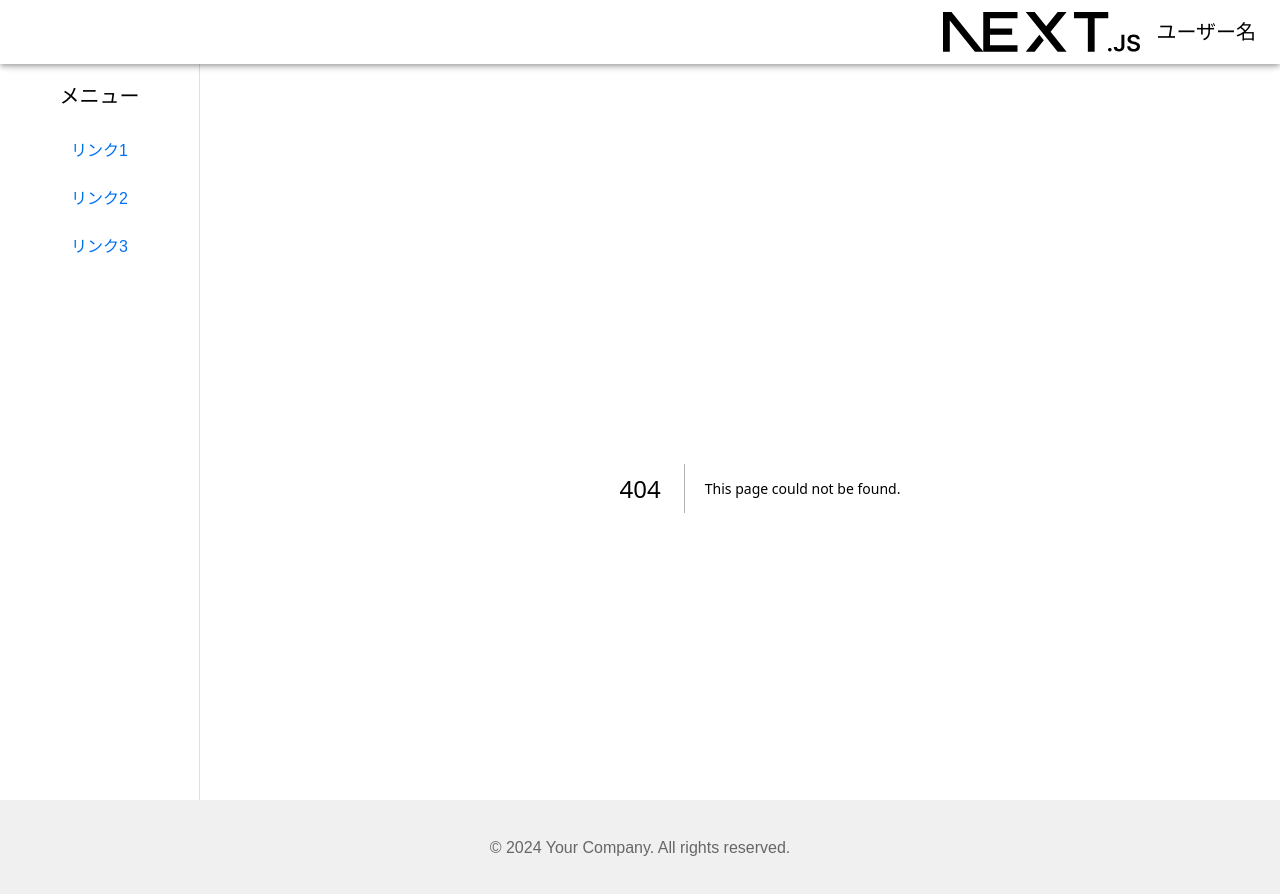
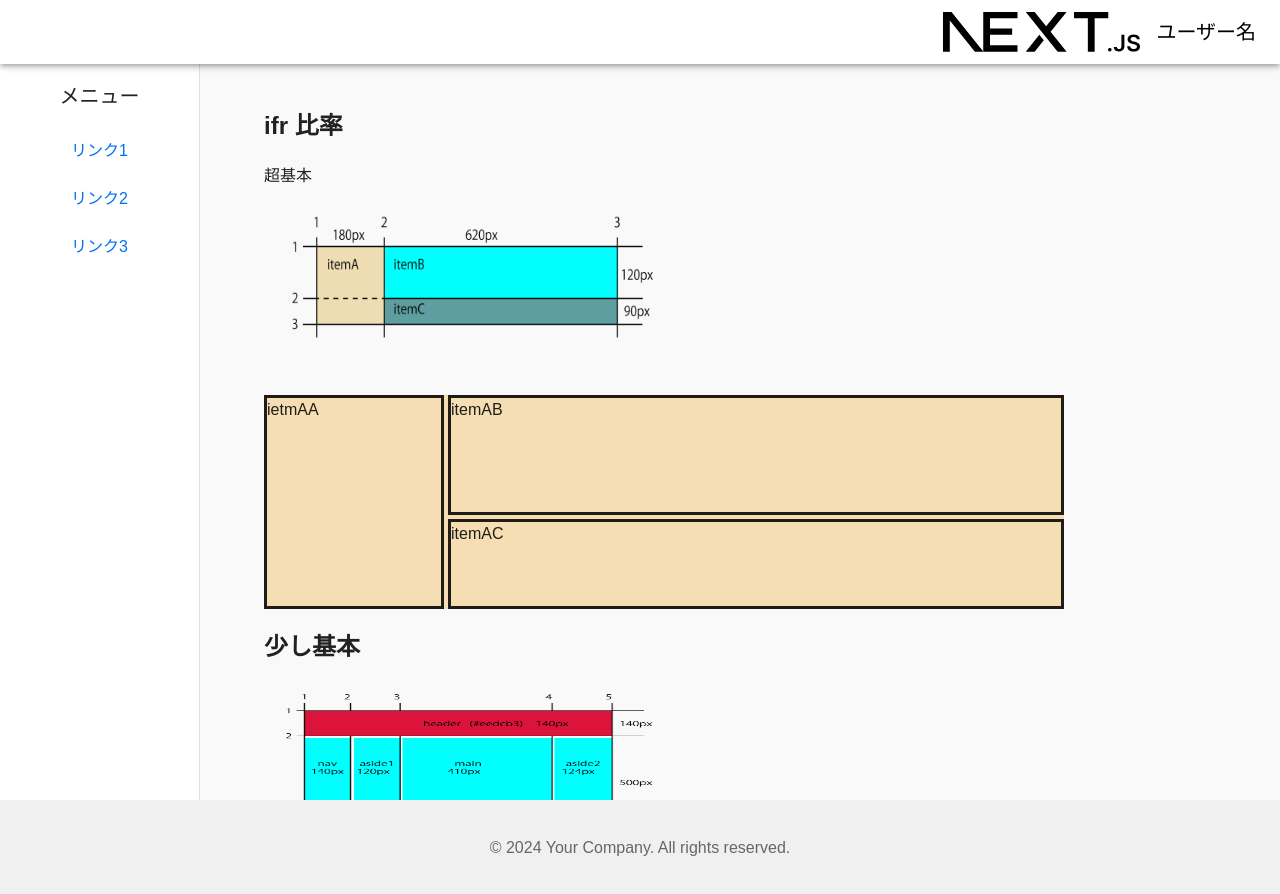
Before and after one commit to yamamoto04150422/next-msw, a Next.js app: page /simpleGrid in a window 1280 px wide. Before the commit this address had no page. Built offline with nearby package versions, Linux system fonts and the light colour scheme.

Commit message:
grid standard

```diff
--- a/src/app/page.tsx
+++ b/src/app/page.tsx
@@ -86,6 +86,12 @@ export default function Home() {
       <h1>
         <Link href="/primeReact/validate">primeReact/validate</Link>
       </h1>
+      <h1>
+        <Link href="/simpleGrid">simpleGrid</Link>
+      </h1>
+      <h1>
+        <Link href="/iphoneGrid">iphoneGrid</Link>
+      </h1>
     </main>
   );
 }
--- /dev/null
+++ b/src/app/simpleGrid/grid.css
@@ -0,0 +1,110 @@
+.containerA {
+  background-color: wheat;
+  gap: 4px;
+  display: grid;
+  width: 800px;
+  grid-template-columns: 180px 1fr;
+  grid-template-rows: 120px 90px;
+}
+
+.itemAA {
+  grid-column: 1 / 2;
+  /* start end が省略可能 */
+  /* grid-column-start: 1;
+  grid-column-end: 2; */
+  grid-row: 1 / 3;
+  /* grid-row-start: 1;
+  grid-row-end: 3; */
+  border: solid;
+}
+
+.itemAB {
+  border: solid;
+  grid-column: 2/3;
+  grid-row: 1/2;
+}
+
+.itemAC {
+  grid-column: 2/3;
+  grid-row: 2/3;
+  border: solid;
+}
+
+.containerB {
+  background-color: wheat;
+  /* gap: 4px; */
+  display: grid;
+  width: 800px;
+  grid-template-columns: 140px 120px 410px 1fr;
+  grid-template-rows: 140px 500px 120px;
+  /* 中央寄せ */
+  margin: 0 auto;
+}
+
+.headerB {
+  grid-column: 1/5;
+  /* 数字が続いている場合は省略可能 */
+  /* grid-row: 1/2; */
+  grid-row: 1;
+  border: solid;
+  margin-bottom: 2px;
+}
+
+.navB {
+  grid-column: 1;
+  grid-row: 2;
+  border: solid;
+  margin-right: 2px;
+}
+.aside1B {
+  grid-column: 2;
+  grid-row: 2;
+  border: solid;
+  margin-right: 2px;
+}
+.mainB {
+  grid-column: 3;
+  grid-row: 2;
+  border: solid;
+  margin-right: 2px;
+}
+
+.aside2B {
+  grid-column: 4;
+  grid-row: 2;
+  border: solid;
+}
+
+.footerB {
+  grid-column: 1/5;
+  grid-row: 3;
+  border: solid;
+  margin-top: 2px;
+}
+
+.containerC {
+  background-color: wheat;
+  /* gap: 4px; */
+  display: grid;
+  width: 800px;
+  grid-template-columns: 2fr 3fr 1fr;
+  grid-template-rows: 140px 500px 120px;
+  /* 中央寄せ */
+  margin: 0 auto;
+  gap: 40px 20px;
+}
+
+.headerC,
+.footerC {
+  grid-column: 1/4;
+  /* 省略可能 */
+  /* grid-row: 1; */
+  border: solid;
+}
+.aside1C,
+.mainC,
+.aside2C {
+  /* grid-column: 1;
+  grid-row: 2; */
+  border: solid;
+}
--- /dev/null
+++ b/src/app/simpleGrid/page.tsx
@@ -0,0 +1,39 @@
+"use client";
+
+import Image from "next/image";
+import "./grid.css";
+
+export default function page() {
+  return (
+    <>
+      <h2>ifr 比率</h2>
+      <div>超基本</div>
+      <Image src={"/grid/Sec01-1.png"} alt="AA" width={400} height={200} />
+      <div className="containerA">
+        <div className="itemAA">ietmAA</div>
+        <div className="itemAB">itemAB</div>
+        <div className="itemAC">itemAC</div>
+      </div>
+      <h2>少し基本</h2>
+      <Image src={"/grid/Sec02-1.png"} alt="BA" width={400} height={200} />
+      <div className="containerB">
+        <header className="headerB">header</header>
+        <div className="navB">nav</div>
+        <div className="aside1B">aside1</div>
+        <div className="mainB">main</div>
+        <div className="aside2B">aside2</div>
+        <footer className="footerB">footer</footer>
+      </div>
+      <hr />
+      <h2>gapとcontainerCからの省略記載法</h2>
+      <p>cssの記述がかなり減った</p>
+      <div className="containerC">
+        <header className="headerC">header</header>
+        <div className="aside1C">aside1</div>
+        <div className="mainC">main</div>
+        <div className="aside2C">aside2</div>
+        <footer className="footerC">footer</footer>
+      </div>
+    </>
+  );
+}
```
Also changed, not shown: public/grid/Sec01-1.png (added), public/grid/Sec02-1.png (added).
